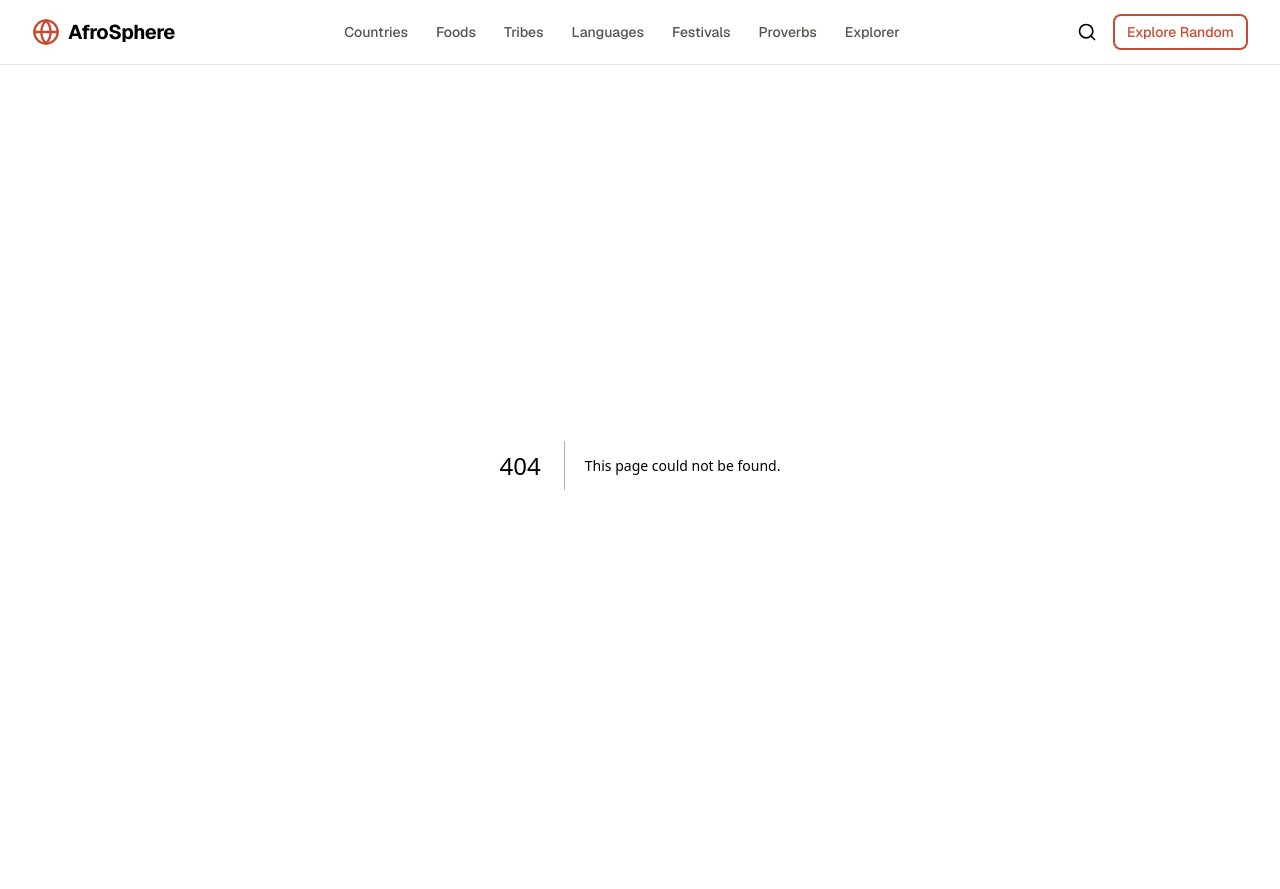
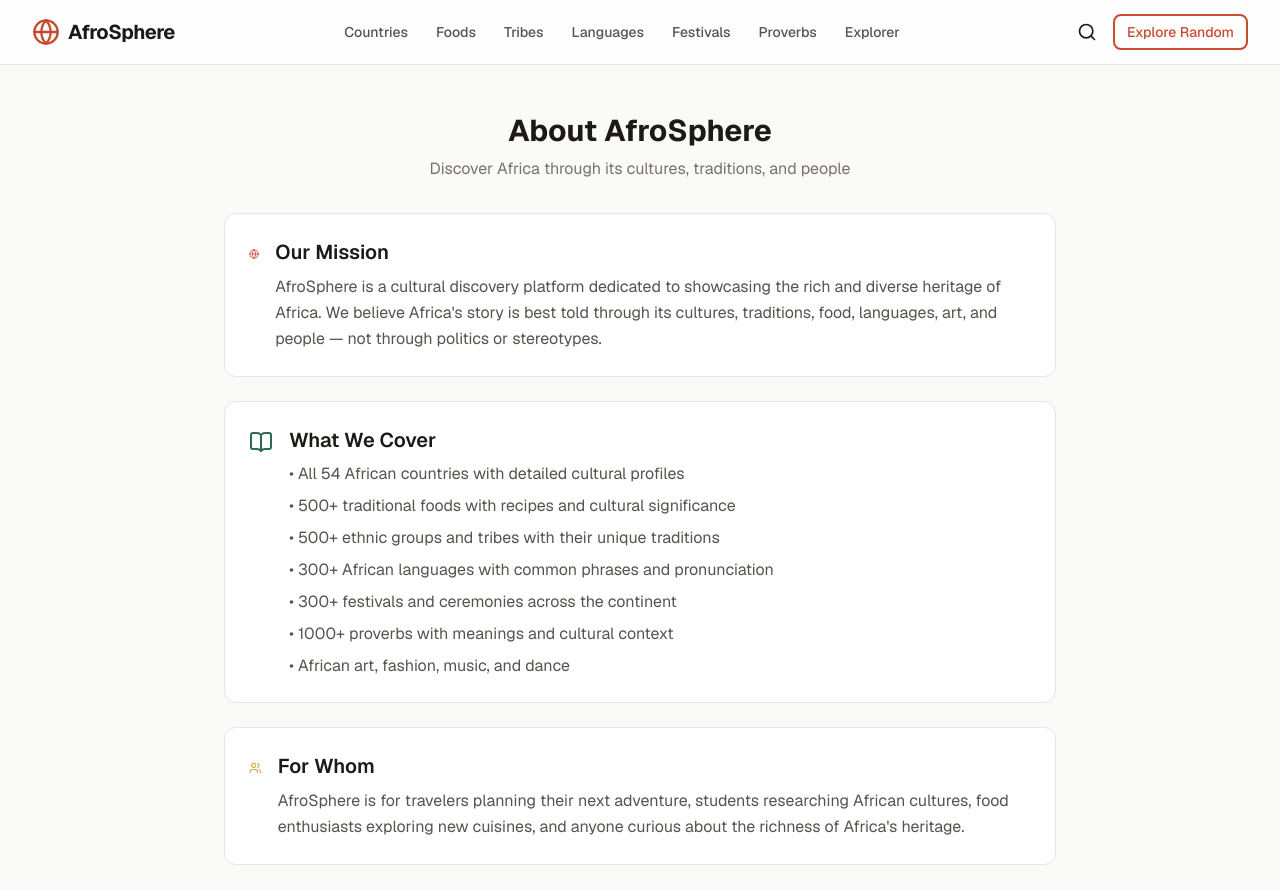
Before and after one commit to wyllade/African-Culture, a Next.js app: page /about in a window 1280 px wide. Before the commit this address had no page. Shown: the top 889 px of the page. Built offline with nearby package versions, Linux system fonts and the light colour scheme.

Commit message:
Add About page, sitemap.xml, and robots.txt for SEO

```diff
--- /dev/null
+++ b/app/(site)/about/page.tsx
@@ -0,0 +1,83 @@
+import { Card, CardContent } from '@/components/ui/Card'
+import { Globe, BookOpen, Users, Sparkles } from 'lucide-react'
+
+export default function AboutPage() {
+  return (
+    <div className="mx-auto max-w-4xl px-4 sm:px-6 lg:px-8 py-12">
+      <div className="mb-8 text-center">
+        <h1 className="text-3xl font-bold">About AfroSphere</h1>
+        <p className="mt-2 text-stone-500">Discover Africa through its cultures, traditions, and people</p>
+      </div>
+
+      <div className="space-y-6">
+        <Card>
+          <CardContent className="p-6">
+            <div className="flex items-start gap-4">
+              <Globe className="h-6 w-6 text-primary mt-1" />
+              <div>
+                <h2 className="text-xl font-semibold mb-2">Our Mission</h2>
+                <p className="leading-relaxed text-stone-600 dark:text-stone-400">
+                  AfroSphere is a cultural discovery platform dedicated to showcasing the rich and diverse
+                  heritage of Africa. We believe Africa&apos;s story is best told through its cultures,
+                  traditions, food, languages, art, and people — not through politics or stereotypes.
+                </p>
+              </div>
+            </div>
+          </CardContent>
+        </Card>
+
+        <Card>
+          <CardContent className="p-6">
+            <div className="flex items-start gap-4">
+              <BookOpen className="h-6 w-6 text-secondary mt-1" />
+              <div>
+                <h2 className="text-xl font-semibold mb-2">What We Cover</h2>
+                <ul className="space-y-2 text-stone-600 dark:text-stone-400">
+                  <li>&bull; All 54 African countries with detailed cultural profiles</li>
+                  <li>&bull; 500+ traditional foods with recipes and cultural significance</li>
+                  <li>&bull; 500+ ethnic groups and tribes with their unique traditions</li>
+                  <li>&bull; 300+ African languages with common phrases and pronunciation</li>
+                  <li>&bull; 300+ festivals and ceremonies across the continent</li>
+                  <li>&bull; 1000+ proverbs with meanings and cultural context</li>
+                  <li>&bull; African art, fashion, music, and dance</li>
+                </ul>
+              </div>
+            </div>
+          </CardContent>
+        </Card>
+
+        <Card>
+          <CardContent className="p-6">
+            <div className="flex items-start gap-4">
+              <Users className="h-6 w-6 text-accent-dark mt-1" />
+              <div>
+                <h2 className="text-xl font-semibold mb-2">For Whom</h2>
+                <p className="leading-relaxed text-stone-600 dark:text-stone-400">
+                  AfroSphere is for travelers planning their next adventure, students researching
+                  African cultures, food enthusiasts exploring new cuisines, and anyone curious
+                  about the richness of Africa&apos;s heritage.
+                </p>
+              </div>
+            </div>
+          </CardContent>
+        </Card>
+
+        <Card>
+          <CardContent className="p-6">
+            <div className="flex items-start gap-4">
+              <Sparkles className="h-6 w-6 text-primary mt-1" />
+              <div>
+                <h2 className="text-xl font-semibold mb-2">The Culture Explorer</h2>
+                <p className="leading-relaxed text-stone-600 dark:text-stone-400">
+                  Our signature feature lets you connect countries, tribes, foods, languages, and
+                  festivals to build a complete cultural profile. It is the most immersive way to
+                  discover the interconnected beauty of African cultures.
+                </p>
+              </div>
+            </div>
+          </CardContent>
+        </Card>
+      </div>
+    </div>
+  )
+}
--- /dev/null
+++ b/app/robots.ts
@@ -0,0 +1,12 @@
+import type { MetadataRoute } from 'next'
+
+export default function robots(): MetadataRoute.Robots {
+  return {
+    rules: {
+      userAgent: '*',
+      allow: '/',
+      disallow: ['/api/'],
+    },
+    sitemap: 'https://afrosphere.app/sitemap.xml',
+  }
+}
--- /dev/null
+++ b/app/sitemap.ts
@@ -0,0 +1,45 @@
+import type { MetadataRoute } from 'next'
+
+export default function sitemap(): MetadataRoute.Sitemap {
+  const baseUrl = 'https://afrosphere.app'
+
+  const staticPages = [
+    { url: baseUrl, lastModified: new Date(), changeFrequency: 'daily' as const, priority: 1 },
+    { url: `${baseUrl}/countries`, lastModified: new Date(), changeFrequency: 'daily' as const, priority: 0.9 },
+    { url: `${baseUrl}/foods`, lastModified: new Date(), changeFrequency: 'daily' as const, priority: 0.9 },
+    { url: `${baseUrl}/tribes`, lastModified: new Date(), changeFrequency: 'daily' as const, priority: 0.9 },
+    { url: `${baseUrl}/languages`, lastModified: new Date(), changeFrequency: 'weekly' as const, priority: 0.8 },
+    { url: `${baseUrl}/festivals`, lastModified: new Date(), changeFrequency: 'weekly' as const, priority: 0.8 },
+    { url: `${baseUrl}/proverbs`, lastModified: new Date(), changeFrequency: 'weekly' as const, priority: 0.7 },
+    { url: `${baseUrl}/art-fashion`, lastModified: new Date(), changeFrequency: 'weekly' as const, priority: 0.7 },
+    { url: `${baseUrl}/explorer`, lastModified: new Date(), changeFrequency: 'monthly' as const, priority: 0.6 },
+    { url: `${baseUrl}/quiz`, lastModified: new Date(), changeFrequency: 'monthly' as const, priority: 0.6 },
+    { url: `${baseUrl}/about`, lastModified: new Date(), changeFrequency: 'monthly' as const, priority: 0.5 },
+  ]
+
+  const countrySlugs = ['nigeria', 'kenya', 'south-africa', 'ethiopia', 'ghana']
+  const countryPages = countrySlugs.map((slug) => ({
+    url: `${baseUrl}/countries/${slug}`,
+    lastModified: new Date(),
+    changeFrequency: 'weekly' as const,
+    priority: 0.8,
+  }))
+
+  const foodSlugs = ['jollof-rice', 'ugali', 'nyama-choma', 'injera', 'bunny-chow', 'doro-wat']
+  const foodPages = foodSlugs.map((slug) => ({
+    url: `${baseUrl}/foods/${slug}`,
+    lastModified: new Date(),
+    changeFrequency: 'monthly' as const,
+    priority: 0.7,
+  }))
+
+  const tribeSlugs = ['maasai', 'yoruba', 'zulu', 'akan']
+  const tribePages = tribeSlugs.map((slug) => ({
+    url: `${baseUrl}/tribes/${slug}`,
+    lastModified: new Date(),
+    changeFrequency: 'monthly' as const,
+    priority: 0.7,
+  }))
+
+  return [...staticPages, ...countryPages, ...foodPages, ...tribePages]
+}
```
